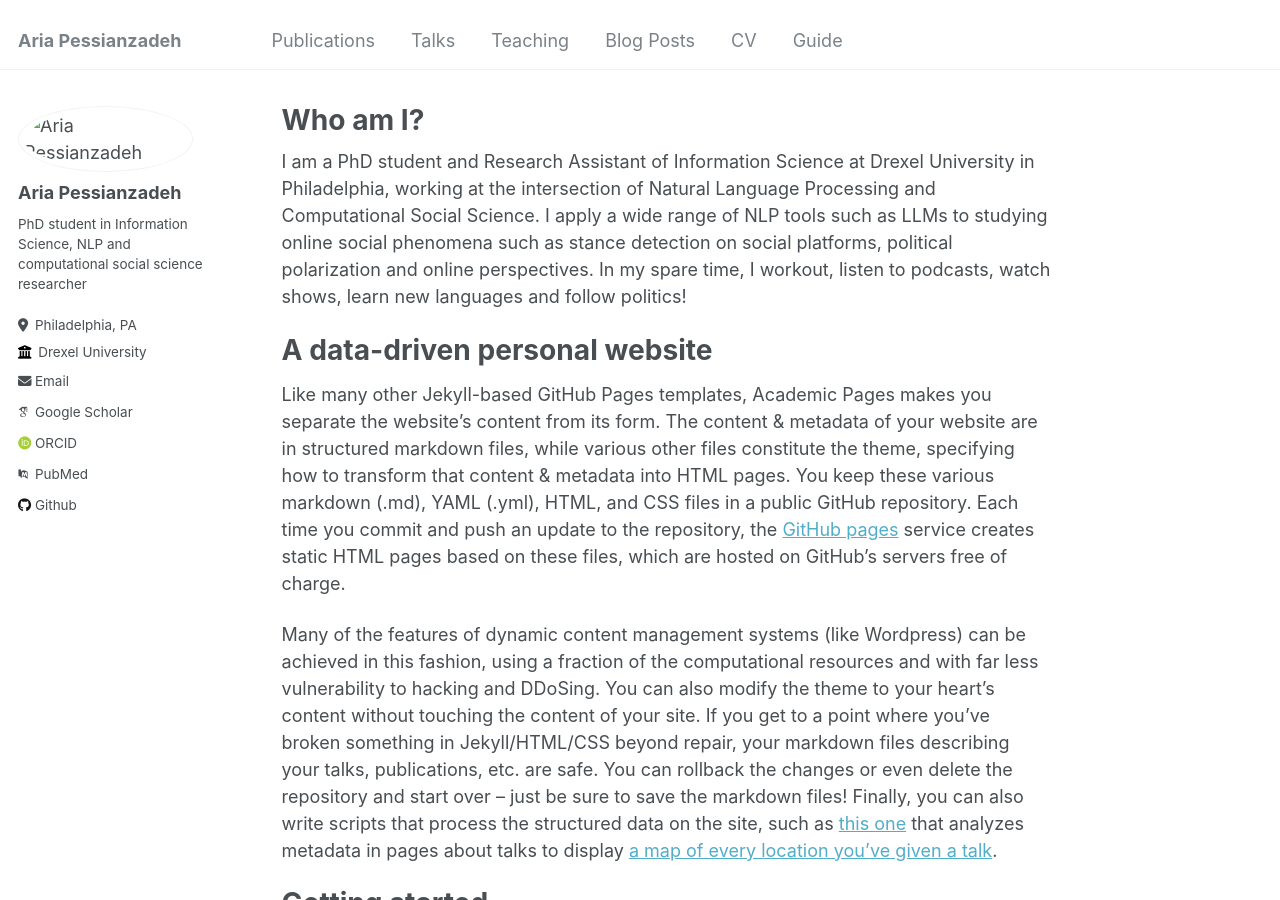
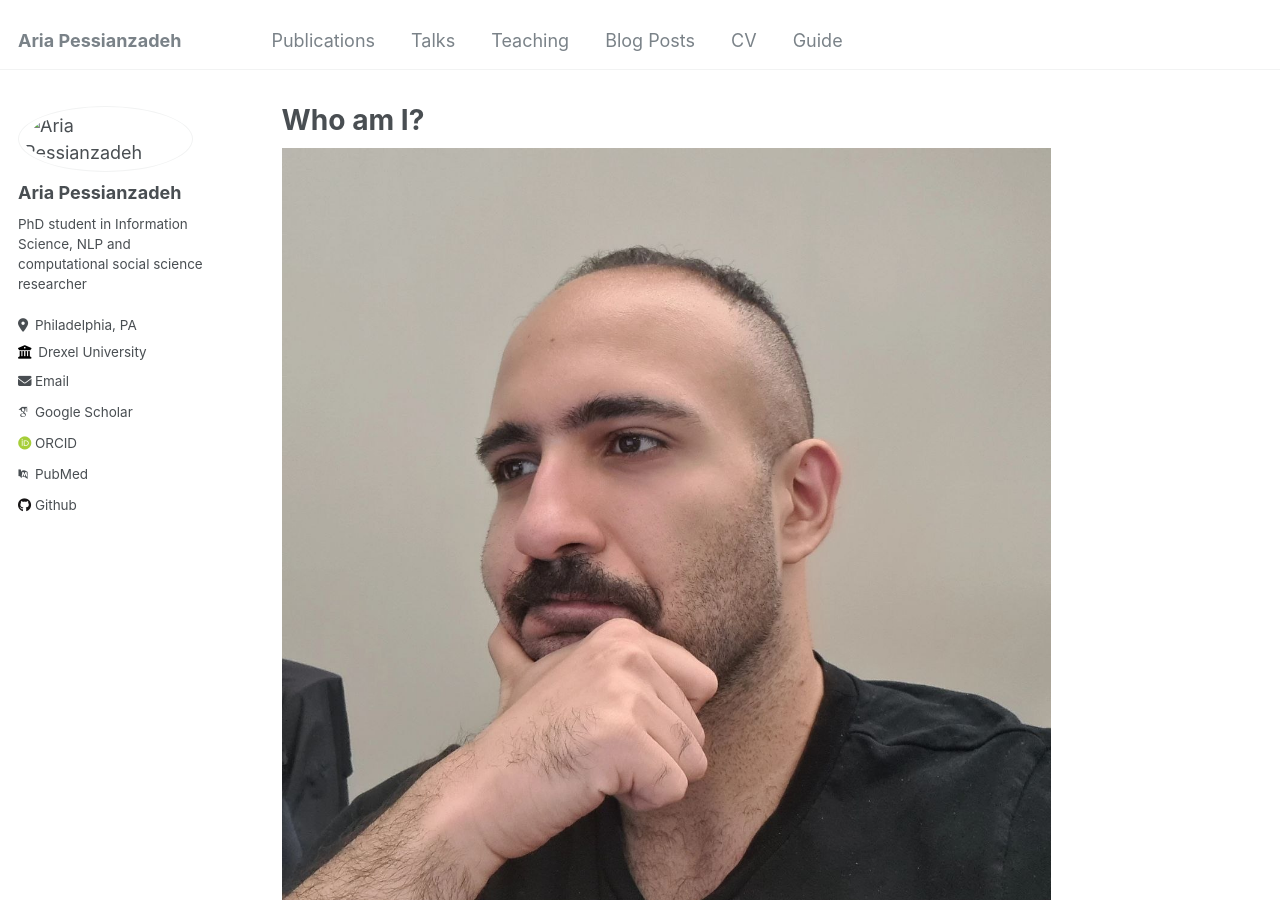
Before and after one commit to aryapess/aryapess.github.io, a Jekyll site: the page built from _pages/about.md, in a window 1280 px wide and 900 px high. Built offline with Jekyll 4.4.1, drawn with Linux system fonts in a browser that asks for light colours; some web fonts are replaced.

Commit message:
Update about.md

```diff
--- a/_pages/about.md
+++ b/_pages/about.md
@@ -6,6 +6,8 @@ redirect_from:
   - /about/
   - /about.html
 ---
+
+![My Photo](images/github_profile.jpg)
 
 I am a PhD student and Research Assistant of Information Science at Drexel University in Philadelphia, working at the intersection of Natural Language Processing and Computational Social Science. I apply a wide range of NLP tools such as LLMs to studying online social phenomena such as stance detection on social platforms, political polarization and online perspectives.
 In my spare time, I workout, listen to podcasts, watch shows, learn new languages and follow politics!
```
